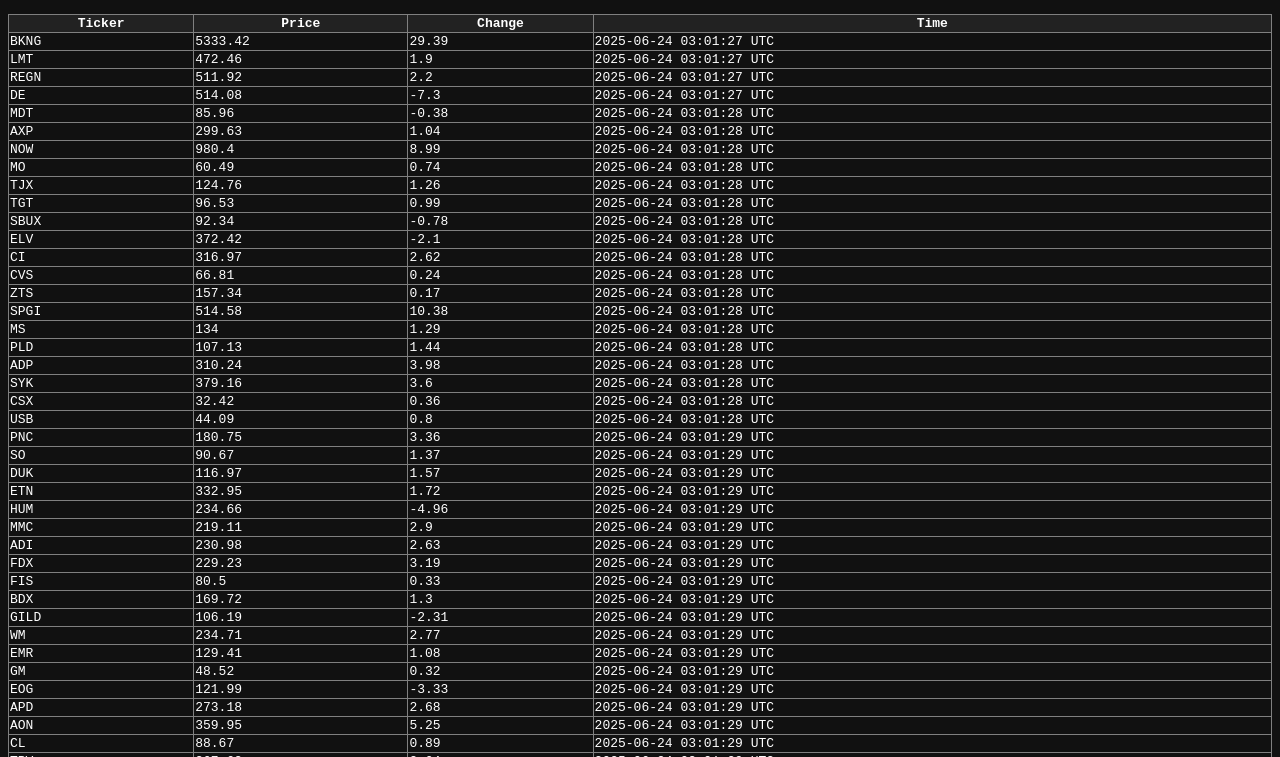
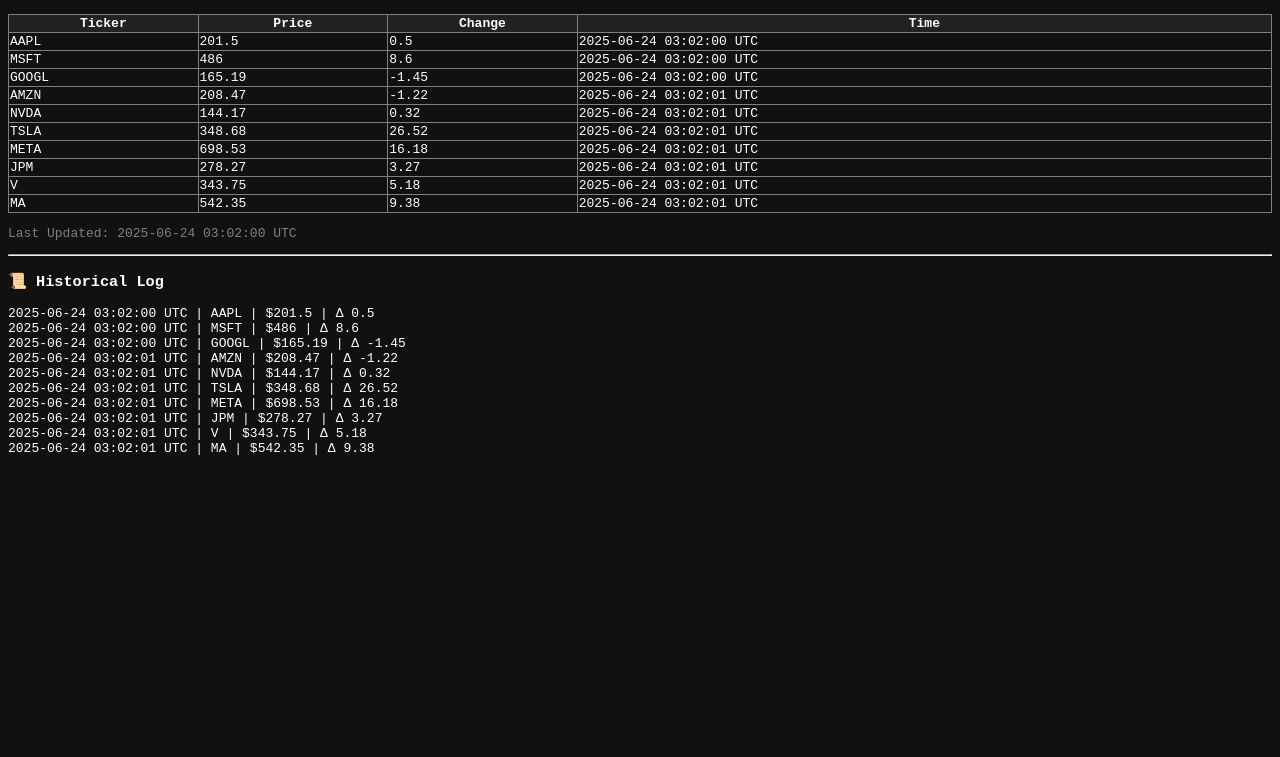
Before and after one commit to dbarber530/Logger5.0, a plain HTML site: page index.html in a window 1280 px wide. Shown: the part 43-800 px from the top of the page. Drawn offline with Linux system fonts and the light colour scheme.

Commit message:
update index with direct embed

```diff
--- a/index.html
+++ b/index.html
@@ -13,111 +13,31 @@
             <th>Change</th>
             <th>Time</th>
         </tr>
-        <tr><td>BKNG</td><td>5333.42</td><td>29.39</td><td>2025-06-24 03:01:27 UTC</td></tr>
-<tr><td>LMT</td><td>472.46</td><td>1.9</td><td>2025-06-24 03:01:27 UTC</td></tr>
-<tr><td>REGN</td><td>511.92</td><td>2.2</td><td>2025-06-24 03:01:27 UTC</td></tr>
-<tr><td>DE</td><td>514.08</td><td>-7.3</td><td>2025-06-24 03:01:27 UTC</td></tr>
-<tr><td>MDT</td><td>85.96</td><td>-0.38</td><td>2025-06-24 03:01:28 UTC</td></tr>
-<tr><td>AXP</td><td>299.63</td><td>1.04</td><td>2025-06-24 03:01:28 UTC</td></tr>
-<tr><td>NOW</td><td>980.4</td><td>8.99</td><td>2025-06-24 03:01:28 UTC</td></tr>
-<tr><td>MO</td><td>60.49</td><td>0.74</td><td>2025-06-24 03:01:28 UTC</td></tr>
-<tr><td>TJX</td><td>124.76</td><td>1.26</td><td>2025-06-24 03:01:28 UTC</td></tr>
-<tr><td>TGT</td><td>96.53</td><td>0.99</td><td>2025-06-24 03:01:28 UTC</td></tr>
-<tr><td>SBUX</td><td>92.34</td><td>-0.78</td><td>2025-06-24 03:01:28 UTC</td></tr>
-<tr><td>ELV</td><td>372.42</td><td>-2.1</td><td>2025-06-24 03:01:28 UTC</td></tr>
-<tr><td>CI</td><td>316.97</td><td>2.62</td><td>2025-06-24 03:01:28 UTC</td></tr>
-<tr><td>CVS</td><td>66.81</td><td>0.24</td><td>2025-06-24 03:01:28 UTC</td></tr>
-<tr><td>ZTS</td><td>157.34</td><td>0.17</td><td>2025-06-24 03:01:28 UTC</td></tr>
-<tr><td>SPGI</td><td>514.58</td><td>10.38</td><td>2025-06-24 03:01:28 UTC</td></tr>
-<tr><td>MS</td><td>134</td><td>1.29</td><td>2025-06-24 03:01:28 UTC</td></tr>
-<tr><td>PLD</td><td>107.13</td><td>1.44</td><td>2025-06-24 03:01:28 UTC</td></tr>
-<tr><td>ADP</td><td>310.24</td><td>3.98</td><td>2025-06-24 03:01:28 UTC</td></tr>
-<tr><td>SYK</td><td>379.16</td><td>3.6</td><td>2025-06-24 03:01:28 UTC</td></tr>
-<tr><td>CSX</td><td>32.42</td><td>0.36</td><td>2025-06-24 03:01:28 UTC</td></tr>
-<tr><td>USB</td><td>44.09</td><td>0.8</td><td>2025-06-24 03:01:28 UTC</td></tr>
-<tr><td>PNC</td><td>180.75</td><td>3.36</td><td>2025-06-24 03:01:29 UTC</td></tr>
-<tr><td>SO</td><td>90.67</td><td>1.37</td><td>2025-06-24 03:01:29 UTC</td></tr>
-<tr><td>DUK</td><td>116.97</td><td>1.57</td><td>2025-06-24 03:01:29 UTC</td></tr>
-<tr><td>ETN</td><td>332.95</td><td>1.72</td><td>2025-06-24 03:01:29 UTC</td></tr>
-<tr><td>HUM</td><td>234.66</td><td>-4.96</td><td>2025-06-24 03:01:29 UTC</td></tr>
-<tr><td>MMC</td><td>219.11</td><td>2.9</td><td>2025-06-24 03:01:29 UTC</td></tr>
-<tr><td>ADI</td><td>230.98</td><td>2.63</td><td>2025-06-24 03:01:29 UTC</td></tr>
-<tr><td>FDX</td><td>229.23</td><td>3.19</td><td>2025-06-24 03:01:29 UTC</td></tr>
-<tr><td>FIS</td><td>80.5</td><td>0.33</td><td>2025-06-24 03:01:29 UTC</td></tr>
-<tr><td>BDX</td><td>169.72</td><td>1.3</td><td>2025-06-24 03:01:29 UTC</td></tr>
-<tr><td>GILD</td><td>106.19</td><td>-2.31</td><td>2025-06-24 03:01:29 UTC</td></tr>
-<tr><td>WM</td><td>234.71</td><td>2.77</td><td>2025-06-24 03:01:29 UTC</td></tr>
-<tr><td>EMR</td><td>129.41</td><td>1.08</td><td>2025-06-24 03:01:29 UTC</td></tr>
-<tr><td>GM</td><td>48.52</td><td>0.32</td><td>2025-06-24 03:01:29 UTC</td></tr>
-<tr><td>EOG</td><td>121.99</td><td>-3.33</td><td>2025-06-24 03:01:29 UTC</td></tr>
-<tr><td>APD</td><td>273.18</td><td>2.68</td><td>2025-06-24 03:01:29 UTC</td></tr>
-<tr><td>AON</td><td>359.95</td><td>5.25</td><td>2025-06-24 03:01:29 UTC</td></tr>
-<tr><td>CL</td><td>88.67</td><td>0.89</td><td>2025-06-24 03:01:29 UTC</td></tr>
-<tr><td>TRV</td><td>267.62</td><td>2.64</td><td>2025-06-24 03:01:29 UTC</td></tr>
-<tr><td>ROST</td><td>127.87</td><td>0.2</td><td>2025-06-24 03:01:30 UTC</td></tr>
-<tr><td>PSA</td><td>294.76</td><td>4.68</td><td>2025-06-24 03:01:30 UTC</td></tr>
-<tr><td>MET</td><td>79.63</td><td>0.42</td><td>2025-06-24 03:01:30 UTC</td></tr>
-<tr><td>F</td><td>10.75</td><td>0.16</td><td>2025-06-24 03:01:30 UTC</td></tr>
-<tr><td>HCA</td><td>378.72</td><td>1.22</td><td>2025-06-24 03:01:30 UTC</td></tr>
-<tr><td>STZ</td><td>163.3</td><td>0.9</td><td>2025-06-24 03:01:30 UTC</td></tr>
-<tr><td>COF</td><td>201.64</td><td>3.27</td><td>2025-06-24 03:01:30 UTC</td></tr>
-<tr><td>ALL</td><td>198.33</td><td>3</td><td>2025-06-24 03:01:30 UTC</td></tr>
-<tr><td>DOW</td><td>26.87</td><td>-0.89</td><td>2025-06-24 03:01:30 UTC</td></tr>
+        <tr><td>AAPL</td><td>201.5</td><td>0.5</td><td>2025-06-24 03:02:00 UTC</td></tr>
+<tr><td>MSFT</td><td>486</td><td>8.6</td><td>2025-06-24 03:02:00 UTC</td></tr>
+<tr><td>GOOGL</td><td>165.19</td><td>-1.45</td><td>2025-06-24 03:02:00 UTC</td></tr>
+<tr><td>AMZN</td><td>208.47</td><td>-1.22</td><td>2025-06-24 03:02:01 UTC</td></tr>
+<tr><td>NVDA</td><td>144.17</td><td>0.32</td><td>2025-06-24 03:02:01 UTC</td></tr>
+<tr><td>TSLA</td><td>348.68</td><td>26.52</td><td>2025-06-24 03:02:01 UTC</td></tr>
+<tr><td>META</td><td>698.53</td><td>16.18</td><td>2025-06-24 03:02:01 UTC</td></tr>
+<tr><td>JPM</td><td>278.27</td><td>3.27</td><td>2025-06-24 03:02:01 UTC</td></tr>
+<tr><td>V</td><td>343.75</td><td>5.18</td><td>2025-06-24 03:02:01 UTC</td></tr>
+<tr><td>MA</td><td>542.35</td><td>9.38</td><td>2025-06-24 03:02:01 UTC</td></tr>
 
     </table>
-    <p style="color:gray;">Last Updated: 2025-06-24 03:01:27 UTC</p>
+    <p style="color:gray;">Last Updated: 2025-06-24 03:02:00 UTC</p>
     <hr/>
     <h3>📜 Historical Log</h3>
-    <pre>2025-06-24 03:01:27 UTC | BKNG | $5333.42 | Δ 29.39
-2025-06-24 03:01:27 UTC | LMT | $472.46 | Δ 1.9
-2025-06-24 03:01:27 UTC | REGN | $511.92 | Δ 2.2
-2025-06-24 03:01:27 UTC | DE | $514.08 | Δ -7.3
-2025-06-24 03:01:28 UTC | MDT | $85.96 | Δ -0.38
-2025-06-24 03:01:28 UTC | AXP | $299.63 | Δ 1.04
-2025-06-24 03:01:28 UTC | NOW | $980.4 | Δ 8.99
-2025-06-24 03:01:28 UTC | MO | $60.49 | Δ 0.74
-2025-06-24 03:01:28 UTC | TJX | $124.76 | Δ 1.26
-2025-06-24 03:01:28 UTC | TGT | $96.53 | Δ 0.99
-2025-06-24 03:01:28 UTC | SBUX | $92.34 | Δ -0.78
-2025-06-24 03:01:28 UTC | ELV | $372.42 | Δ -2.1
-2025-06-24 03:01:28 UTC | CI | $316.97 | Δ 2.62
-2025-06-24 03:01:28 UTC | CVS | $66.81 | Δ 0.24
-2025-06-24 03:01:28 UTC | ZTS | $157.34 | Δ 0.17
-2025-06-24 03:01:28 UTC | SPGI | $514.58 | Δ 10.38
-2025-06-24 03:01:28 UTC | MS | $134 | Δ 1.29
-2025-06-24 03:01:28 UTC | PLD | $107.13 | Δ 1.44
-2025-06-24 03:01:28 UTC | ADP | $310.24 | Δ 3.98
-2025-06-24 03:01:28 UTC | SYK | $379.16 | Δ 3.6
-2025-06-24 03:01:28 UTC | CSX | $32.42 | Δ 0.36
-2025-06-24 03:01:28 UTC | USB | $44.09 | Δ 0.8
-2025-06-24 03:01:29 UTC | PNC | $180.75 | Δ 3.36
-2025-06-24 03:01:29 UTC | SO | $90.67 | Δ 1.37
-2025-06-24 03:01:29 UTC | DUK | $116.97 | Δ 1.57
-2025-06-24 03:01:29 UTC | ETN | $332.95 | Δ 1.72
-2025-06-24 03:01:29 UTC | HUM | $234.66 | Δ -4.96
-2025-06-24 03:01:29 UTC | MMC | $219.11 | Δ 2.9
-2025-06-24 03:01:29 UTC | ADI | $230.98 | Δ 2.63
-2025-06-24 03:01:29 UTC | FDX | $229.23 | Δ 3.19
-2025-06-24 03:01:29 UTC | FIS | $80.5 | Δ 0.33
-2025-06-24 03:01:29 UTC | BDX | $169.72 | Δ 1.3
-2025-06-24 03:01:29 UTC | GILD | $106.19 | Δ -2.31
-2025-06-24 03:01:29 UTC | WM | $234.71 | Δ 2.77
-2025-06-24 03:01:29 UTC | EMR | $129.41 | Δ 1.08
-2025-06-24 03:01:29 UTC | GM | $48.52 | Δ 0.32
-2025-06-24 03:01:29 UTC | EOG | $121.99 | Δ -3.33
-2025-06-24 03:01:29 UTC | APD | $273.18 | Δ 2.68
-2025-06-24 03:01:29 UTC | AON | $359.95 | Δ 5.25
-2025-06-24 03:01:29 UTC | CL | $88.67 | Δ 0.89
-2025-06-24 03:01:29 UTC | TRV | $267.62 | Δ 2.64
-2025-06-24 03:01:30 UTC | ROST | $127.87 | Δ 0.2
-2025-06-24 03:01:30 UTC | PSA | $294.76 | Δ 4.68
-2025-06-24 03:01:30 UTC | MET | $79.63 | Δ 0.42
-2025-06-24 03:01:30 UTC | F | $10.75 | Δ 0.16
-2025-06-24 03:01:30 UTC | HCA | $378.72 | Δ 1.22
-2025-06-24 03:01:30 UTC | STZ | $163.3 | Δ 0.9
-2025-06-24 03:01:30 UTC | COF | $201.64 | Δ 3.27
-2025-06-24 03:01:30 UTC | ALL | $198.33 | Δ 3
-2025-06-24 03:01:30 UTC | DOW | $26.87 | Δ -0.89
+    <pre>2025-06-24 03:02:00 UTC | AAPL | $201.5 | Δ 0.5
+2025-06-24 03:02:00 UTC | MSFT | $486 | Δ 8.6
+2025-06-24 03:02:00 UTC | GOOGL | $165.19 | Δ -1.45
+2025-06-24 03:02:01 UTC | AMZN | $208.47 | Δ -1.22
+2025-06-24 03:02:01 UTC | NVDA | $144.17 | Δ 0.32
+2025-06-24 03:02:01 UTC | TSLA | $348.68 | Δ 26.52
+2025-06-24 03:02:01 UTC | META | $698.53 | Δ 16.18
+2025-06-24 03:02:01 UTC | JPM | $278.27 | Δ 3.27
+2025-06-24 03:02:01 UTC | V | $343.75 | Δ 5.18
+2025-06-24 03:02:01 UTC | MA | $542.35 | Δ 9.38
 </pre>
 </body>
 </html>
```
